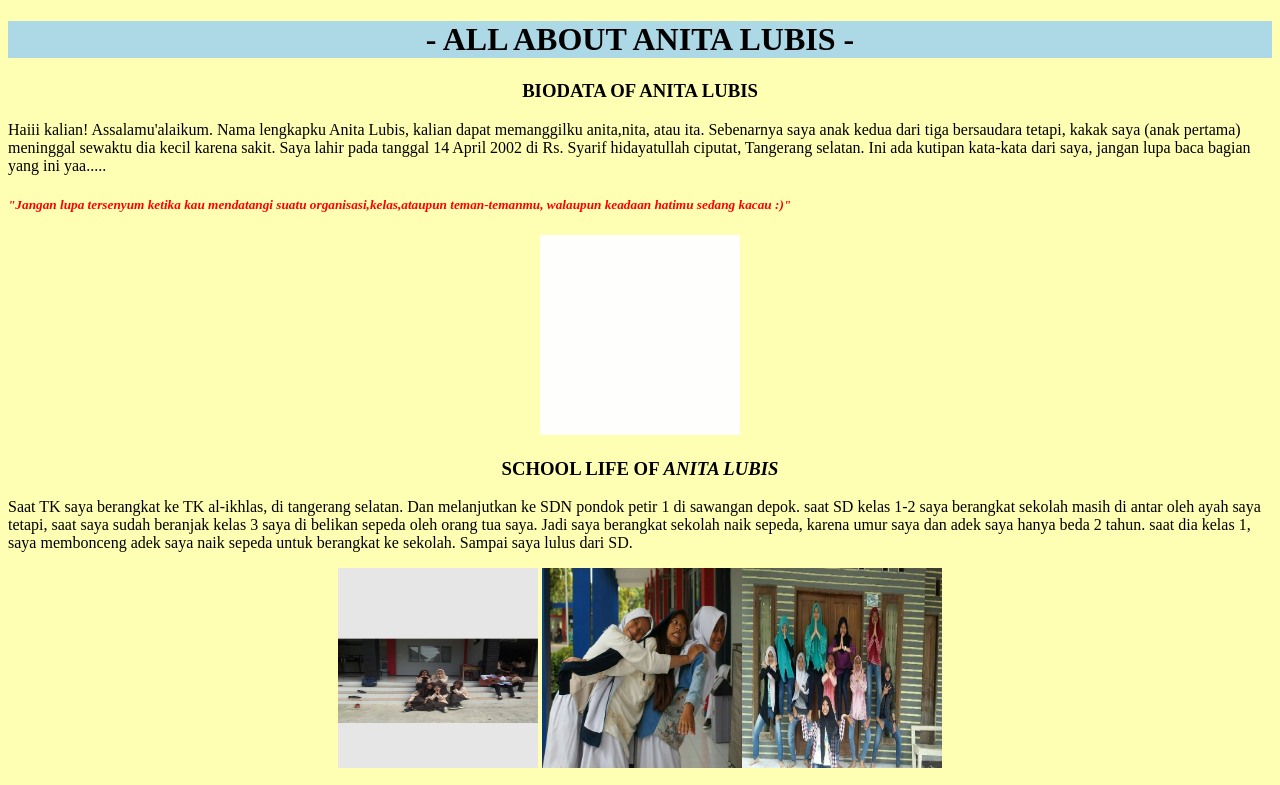
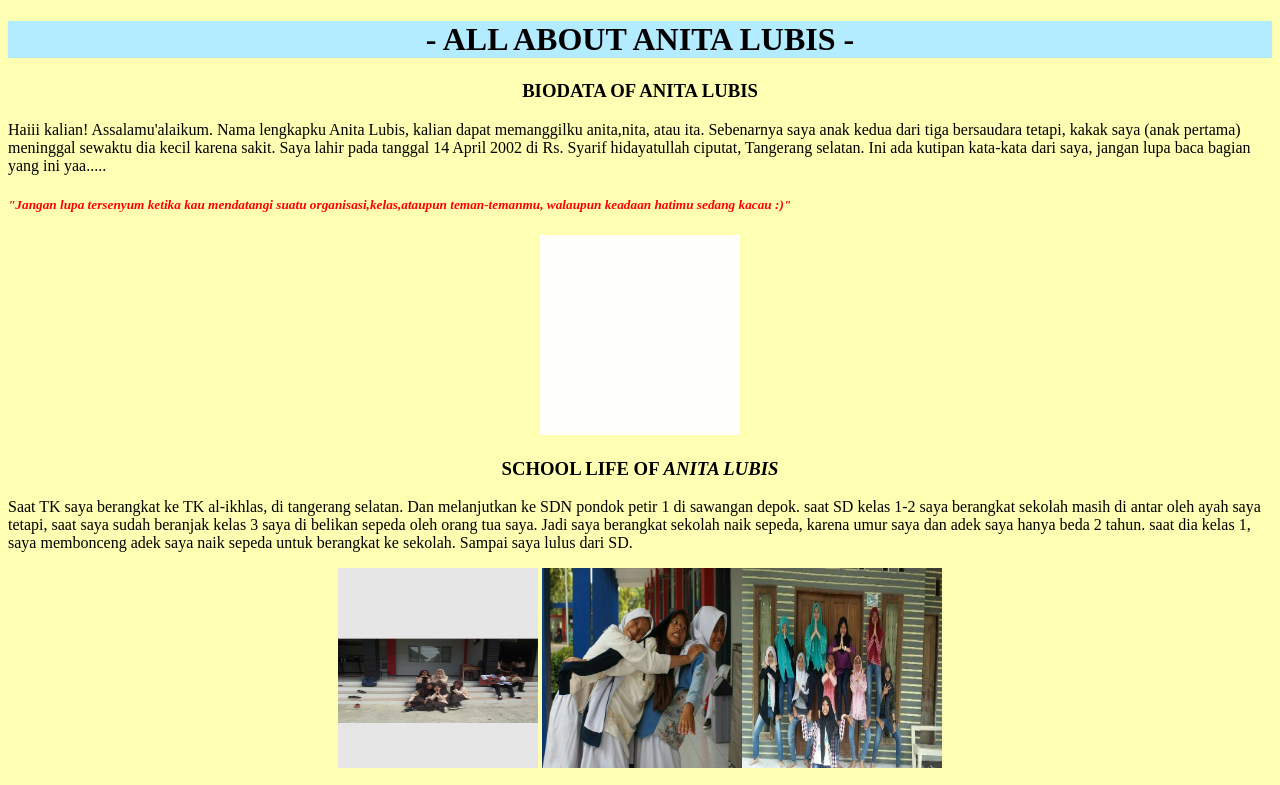
Before and after one commit to anitalubis/anitalubis.github.io, a plain HTML site: page index.html in a window 1280 px wide. Shown: the top 785 px of the page. Drawn offline with Linux system fonts and the light colour scheme.

Commit message:
Update style.css

```diff
--- a/style.css
+++ b/style.css
@@ -6,7 +6,7 @@ h3{
 	text-align: center;}
 .center{text-align:center;}
 h1{
-	background-color: lightblue;
+	background-color: #b3ecff;
 }
 
 h5{ color:red; text-align
```
